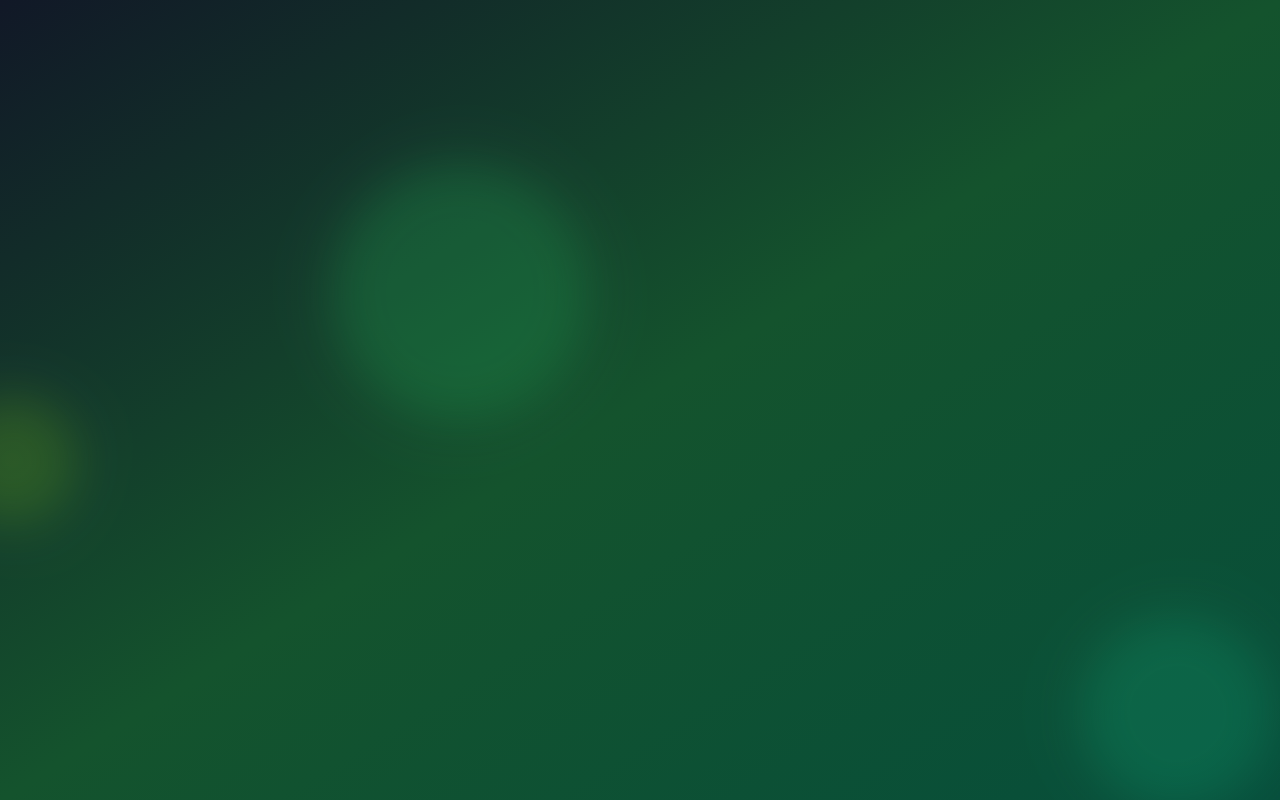
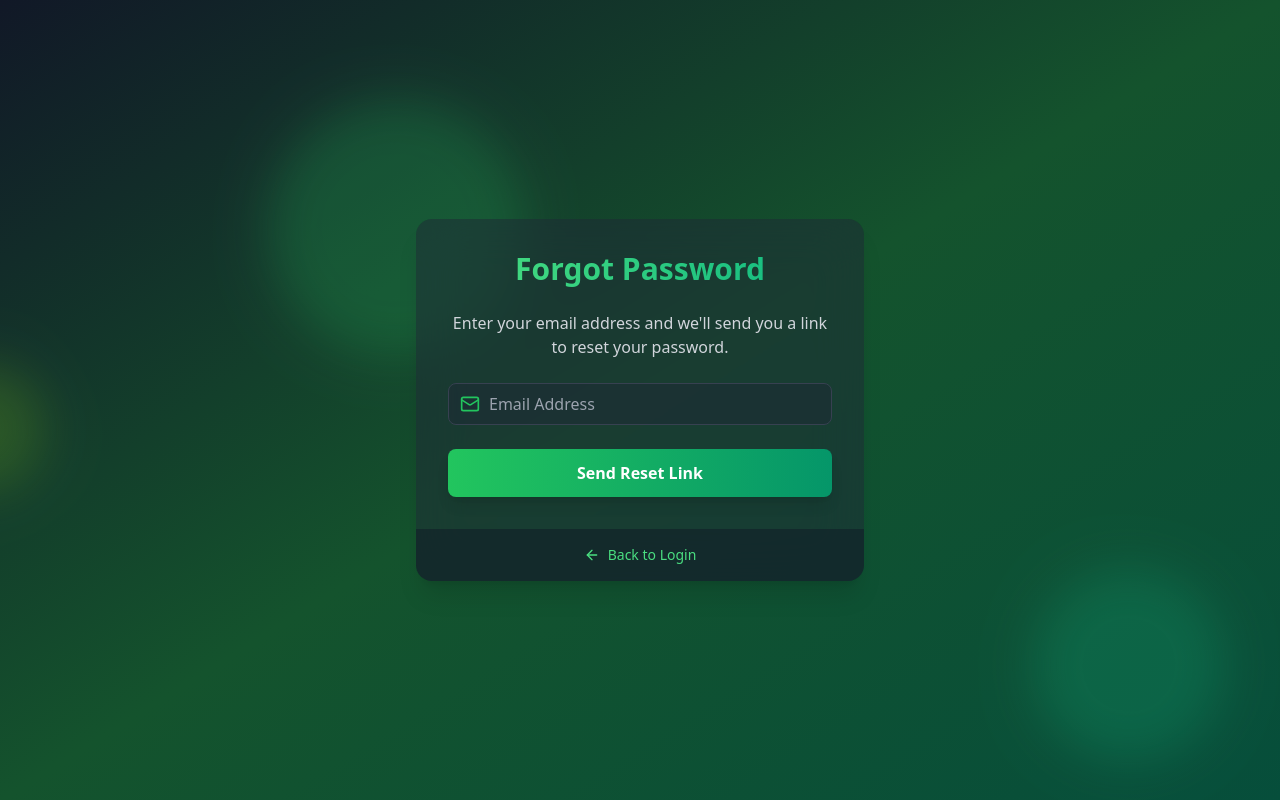
Before and after one commit to billalben/advanced-mern-auth, a React (Vite) app in the folder frontend/: page /forgot-password in a window 1280 px wide. Before the commit this address had no page. Built offline with nearby package versions, Linux system fonts and the light colour scheme.

Commit message:
Implement Forgot & Reset Password

```diff
--- a/frontend/src/App.tsx
+++ b/frontend/src/App.tsx
@@ -8,6 +8,8 @@ const RegisterPage = lazy(() => import("./pages/RegisterPage"));
 const LoginPage = lazy(() => import("./pages/LoginPage"));
 const VerifyEmailPage = lazy(() => import("./pages/EmailVerificationPage"));
 const DashboardPage = lazy(() => import("./pages/DashboardPage"));
+const ForgotPasswordPage = lazy(() => import("./pages/ForgotPasswordPage"));
+const ResetPasswordPage = lazy(() => import("./pages/ResetPasswordPage"));
 
 const ProtectedRoute = ({ children }: { children: React.ReactNode }) => {
   const { isAuthenticated, user } = useAuthStore();
@@ -69,6 +71,24 @@ const App = () => {
             }
           />
 
+          <Route
+            path="/forgot-password"
+            element={
+              <RedirectAuthenticatedUser>
+                <ForgotPasswordPage />
+              </RedirectAuthenticatedUser>
+            }
+          />
+
+          <Route
+            path="/reset-password/:token"
+            element={
+              <RedirectAuthenticatedUser>
+                <ResetPasswordPage />
+              </RedirectAuthenticatedUser>
+            }
+          />
+
           {/* Protected Route */}
           <Route
             path="/"
--- /dev/null
+++ b/frontend/src/pages/ForgotPasswordPage.tsx
@@ -0,0 +1,89 @@
+import { motion } from "framer-motion";
+import { FormEvent, useState } from "react";
+import { useAuthStore } from "../store/authStore";
+import Input from "../components/Input";
+import { ArrowLeft, Loader, Mail } from "lucide-react";
+import { Link } from "react-router-dom";
+
+const ForgotPasswordPage = () => {
+  const [email, setEmail] = useState("");
+  const [isSubmitted, setIsSubmitted] = useState(false);
+
+  const { isLoading, forgotPassword } = useAuthStore();
+
+  const handleSubmit = async (event: FormEvent<HTMLFormElement>) => {
+    event.preventDefault();
+    await forgotPassword(email);
+    setIsSubmitted(true);
+  };
+
+  return (
+    <motion.div
+      initial={{ opacity: 0, y: 20 }}
+      animate={{ opacity: 1, y: 0 }}
+      transition={{ duration: 0.5 }}
+      className="w-full max-w-md overflow-hidden rounded-2xl bg-gray-800 bg-opacity-50 shadow-xl backdrop-blur-xl backdrop-filter"
+    >
+      <div className="p-8">
+        <h2 className="mb-6 bg-gradient-to-r from-green-400 to-emerald-500 bg-clip-text text-center text-3xl font-bold text-transparent">
+          Forgot Password
+        </h2>
+
+        {!isSubmitted ? (
+          <form onSubmit={handleSubmit}>
+            <p className="mb-6 text-center text-gray-300">
+              Enter your email address and we'll send you a link to reset your
+              password.
+            </p>
+            <Input
+              icon={Mail}
+              type="email"
+              placeholder="Email Address"
+              value={email}
+              onChange={(e) => setEmail(e.target.value)}
+              required
+            />
+            <motion.button
+              whileHover={{ scale: 1.02 }}
+              whileTap={{ scale: 0.98 }}
+              className="w-full rounded-lg bg-gradient-to-r from-green-500 to-emerald-600 px-4 py-3 font-bold text-white shadow-lg transition duration-200 hover:from-green-600 hover:to-emerald-700 focus:outline-none focus:ring-2 focus:ring-green-500 focus:ring-offset-2 focus:ring-offset-gray-900"
+              type="submit"
+            >
+              {isLoading ? (
+                <Loader className="mx-auto size-6 animate-spin" />
+              ) : (
+                "Send Reset Link"
+              )}
+            </motion.button>
+          </form>
+        ) : (
+          <div className="text-center">
+            <motion.div
+              initial={{ scale: 0 }}
+              animate={{ scale: 1 }}
+              transition={{ type: "spring", stiffness: 500, damping: 30 }}
+              className="mx-auto mb-4 flex h-16 w-16 items-center justify-center rounded-full bg-green-500"
+            >
+              <Mail className="h-8 w-8 text-white" />
+            </motion.div>
+            <p className="mb-6 text-gray-300">
+              If an account exists for {email}, you will receive a password
+              reset link shortly.
+            </p>
+          </div>
+        )}
+      </div>
+
+      <div className="flex justify-center bg-gray-900 bg-opacity-50 px-8 py-4">
+        <Link
+          to={"/login"}
+          className="flex items-center text-sm text-green-400 hover:underline"
+        >
+          <ArrowLeft className="mr-2 h-4 w-4" /> Back to Login
+        </Link>
+      </div>
+    </motion.div>
+  );
+};
+
+export default ForgotPasswordPage;
--- /dev/null
+++ b/frontend/src/pages/ResetPasswordPage.tsx
@@ -0,0 +1,86 @@
+import { FormEvent, useState } from "react";
+import { motion } from "framer-motion";
+import { useAuthStore } from "../store/authStore";
+import { useNavigate, useParams } from "react-router-dom";
+import Input from "../components/Input";
+import { Lock } from "lucide-react";
+import toast from "react-hot-toast";
+
+const ResetPasswordPage = () => {
+  const [password, setPassword] = useState("");
+  const [confirmPassword, setConfirmPassword] = useState("");
+  const { resetPassword, error, isLoading, message } = useAuthStore();
+
+  const { token } = useParams();
+  const navigate = useNavigate();
+
+  const handleSubmit = async (event: FormEvent<HTMLFormElement>) => {
+    event.preventDefault();
+
+    if (password !== confirmPassword) {
+      toast.error("Passwords do not match");
+      return;
+    }
+    try {
+      await resetPassword(token as string, password);
+
+      toast.success(
+        "Password reset successfully, redirecting to login page...",
+      );
+      setTimeout(() => {
+        navigate("/login");
+      }, 2000);
+    } catch {
+      toast.error("Error resetting password");
+    }
+  };
+
+  return (
+    <motion.div
+      initial={{ opacity: 0, y: 20 }}
+      animate={{ opacity: 1, y: 0 }}
+      transition={{ duration: 0.5 }}
+      className="w-full max-w-md overflow-hidden bg-gray-800 bg-opacity-50 shadow-xl rounded-2xl backdrop-blur-xl backdrop-filter"
+    >
+      <div className="p-8">
+        <h2 className="mb-6 text-3xl font-bold text-center text-transparent bg-gradient-to-r from-green-400 to-emerald-500 bg-clip-text">
+          Reset Password
+        </h2>
+        {error && <p className="mb-4 text-sm text-red-500">{error}</p>}
+        {message && <p className="mb-4 text-sm text-green-500">{message}</p>}
+
+        <form onSubmit={handleSubmit}>
+          <Input
+            icon={Lock}
+            type="password"
+            placeholder="New Password"
+            value={password}
+            onChange={(e) => setPassword(e.target.value)}
+            required
+          />
+
+          <Input
+            icon={Lock}
+            type="password"
+            placeholder="Confirm New Password"
+            value={confirmPassword}
+            onChange={(e) => setConfirmPassword(e.target.value)}
+            required
+          />
+
+          <motion.button
+            whileHover={{ scale: 1.02 }}
+            whileTap={{ scale: 0.98 }}
+            className="w-full px-4 py-3 font-bold text-white transition duration-200 rounded-lg shadow-lg bg-gradient-to-r from-green-500 to-emerald-600 hover:from-green-600 hover:to-emerald-700 focus:outline-none focus:ring-2 focus:ring-green-500 focus:ring-offset-2 focus:ring-offset-gray-900"
+            type="submit"
+            disabled={isLoading}
+          >
+            {isLoading ? "Resetting..." : "Set New Password"}
+          </motion.button>
+        </form>
+      </div>
+    </motion.div>
+  );
+};
+
+export default ResetPasswordPage;
```
